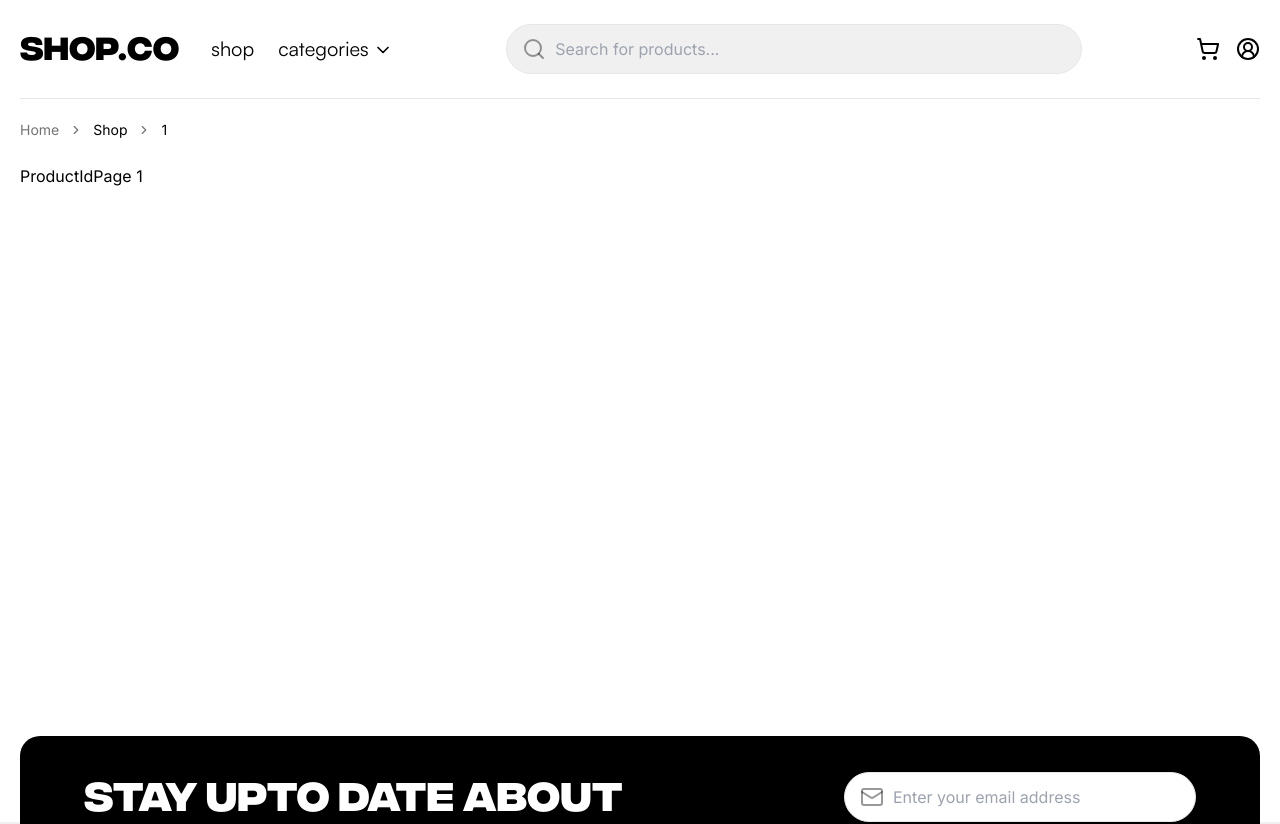
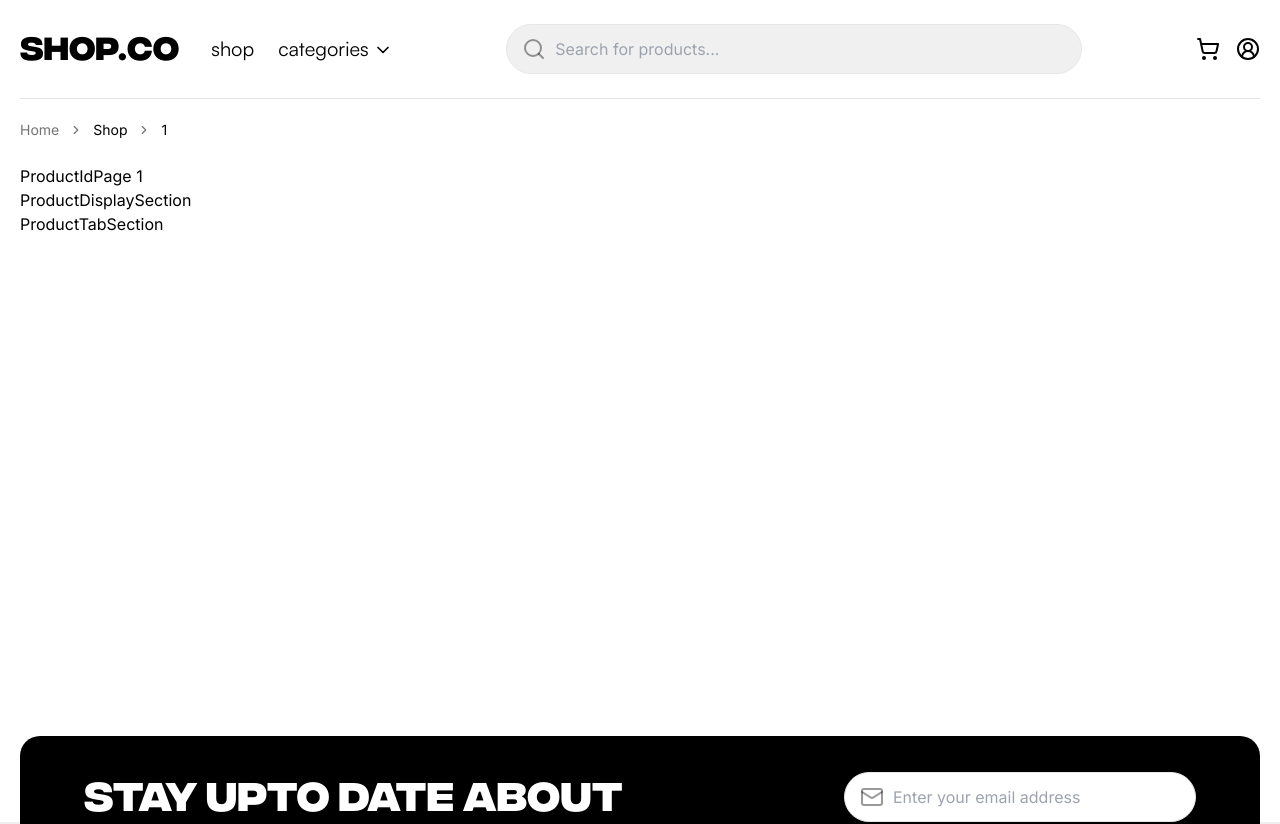
Before and after one commit to AJ1732/shop.co, a Next.js app: page /shop/1 in a window 1280 px wide. Shown: the top 824 px of the page. Built offline with nearby package versions, Linux system fonts and the light colour scheme.

Commit message:
chore: create shop id page components

```diff
--- a/src/app/(pages)/shop/[shopId]/page.tsx
+++ b/src/app/(pages)/shop/[shopId]/page.tsx
@@ -1,3 +1,8 @@
+import {
+  ProductDisplaySection,
+  ProductTabSection,
+} from "@/components/sections/ShopIdPage";
+
 interface ShopIdPageProps {
   params: {
     shopId: string;
@@ -6,6 +11,12 @@ interface ShopIdPageProps {
 
 const ShopIdPage: React.FC<ShopIdPageProps> = ({ params }) => {
   const { shopId } = params;
-  return <div>ProductIdPage {shopId}</div>;
+  return (
+    <div>
+      ProductIdPage {shopId}
+      <ProductDisplaySection />
+      <ProductTabSection />
+    </div>
+  );
 };
 export default ShopIdPage;
--- /dev/null
+++ b/src/components/sections/ShopIdPage/ProductDisplaySection/index.tsx
@@ -0,0 +1,4 @@
+const ProductDisplaySection = () => {
+  return <div>ProductDisplaySection</div>;
+};
+export default ProductDisplaySection;
--- /dev/null
+++ b/src/components/sections/ShopIdPage/ProductTabSection/index.tsx
@@ -0,0 +1,4 @@
+const ProductTabSection = () => {
+  return <section>ProductTabSection</section>;
+};
+export default ProductTabSection;
--- /dev/null
+++ b/src/components/sections/ShopIdPage/index.tsx
@@ -0,0 +1,2 @@
+export { default as ProductDisplaySection } from "./ProductDisplaySection";
+export { default as ProductTabSection } from "./ProductTabSection";
```
